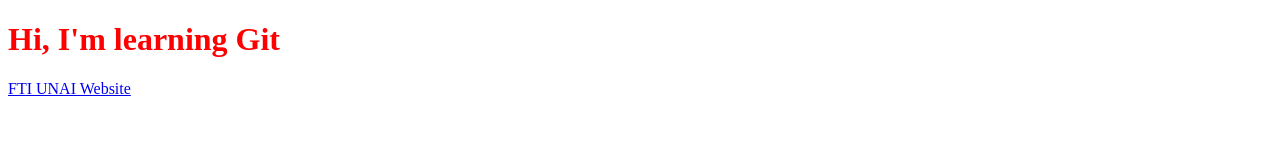
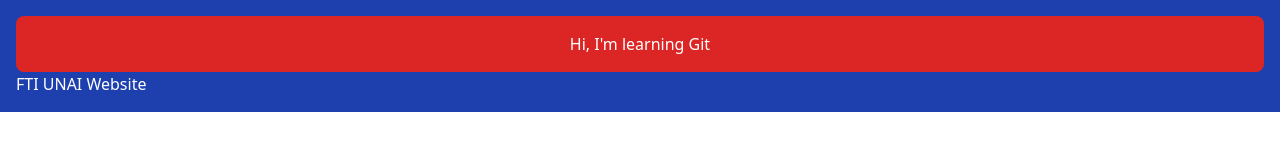
Before and after one commit to LupitaSilitonga03/lupiita.my.id, a plain HTML site: page index.html in a window 1280 px wide. Drawn offline with nearby package versions, Linux system fonts and the light colour scheme.

Commit message:
add div container and add styling to the h1

```diff
--- a/index.html
+++ b/index.html
@@ -3,18 +3,14 @@
 <head>
     <meta charset="UTF-8">
     <meta name="viewport" content="width=device-width, initial-scale=1.0">
-    <style>
-        h1{
-            color: red;
-        }
-    </style>
+    <script src="https://cdn.tailwindcss.com"></script>
     <title>Document</title>
 </head>
 <body>
-
-    <h1>Hi, I'm learning Git</h1>
+    <div class="container bg-blue-800 text-white p-4 mx-auto">
+    <h1 class="bg-red-600 px-8 py-4 rounded-lg text-center">Hi, I'm learning Git</h1>
 
     <a href="https://fti.unai.edu">FTI UNAI Website</a>
-
+</div>
 </body>
 </html>
```
